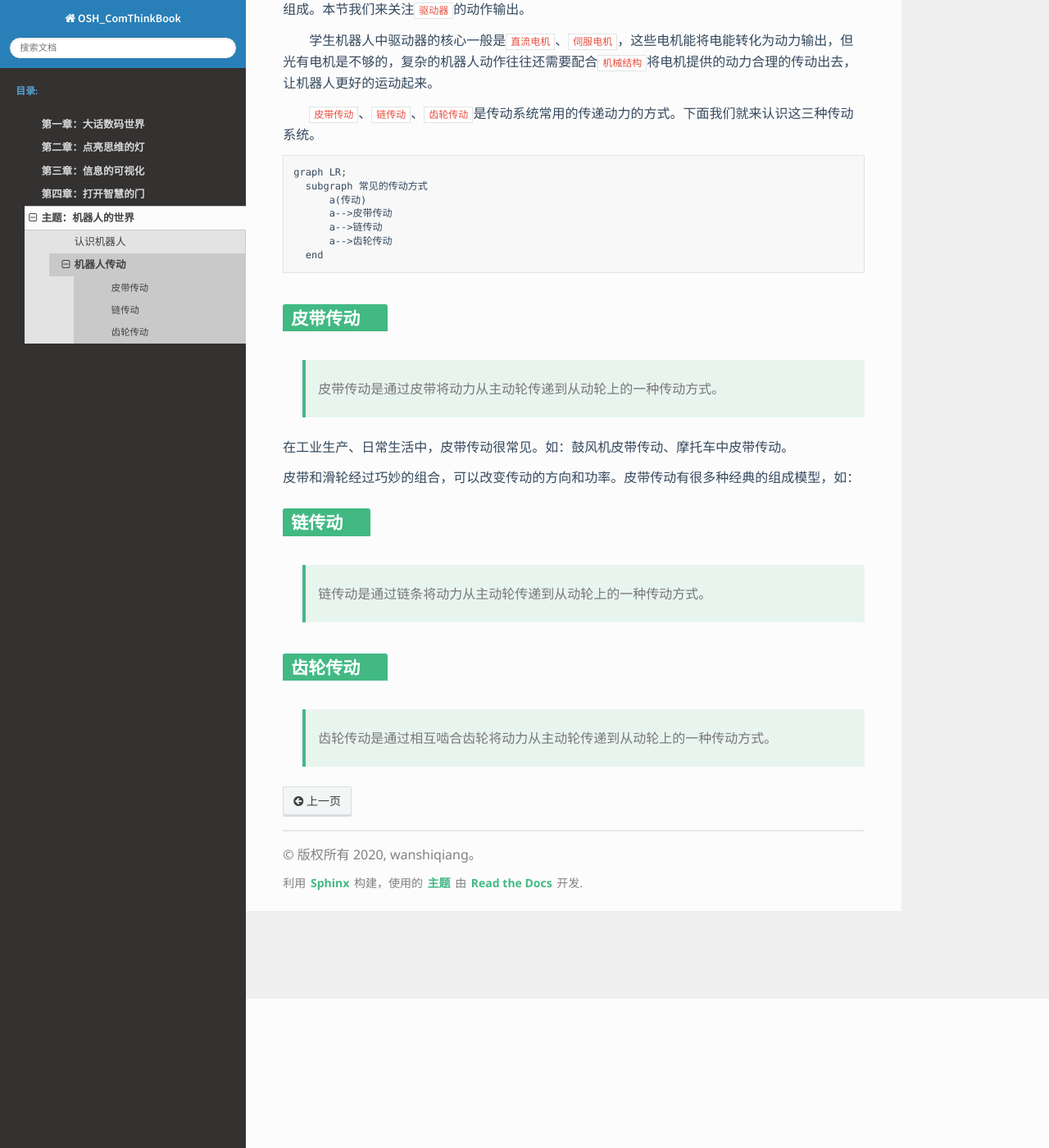
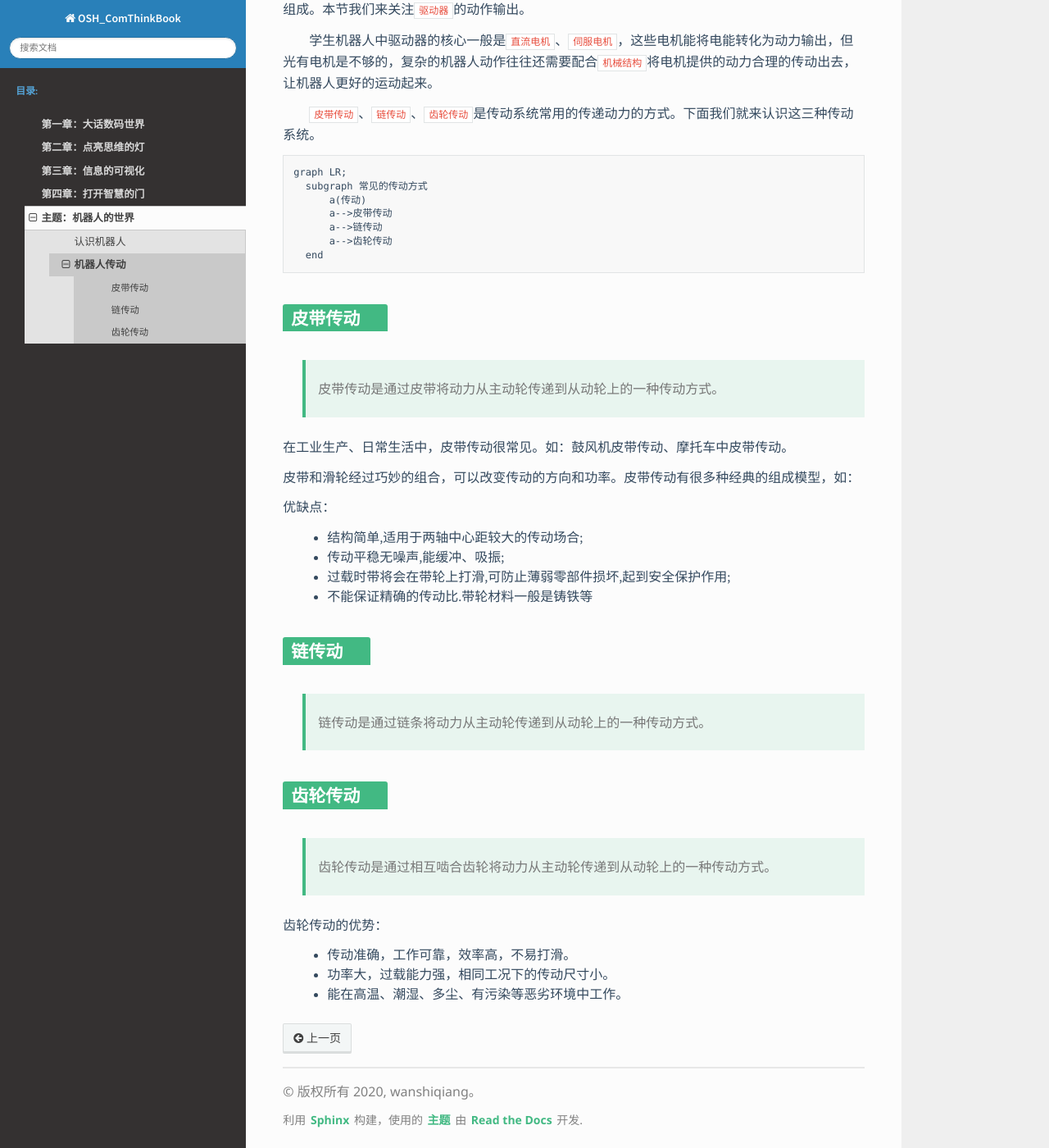
Before and after one commit to wanshiqiang/OSH_ComThinkBook, a Sphinx documentation site: the page built from source/bookChapters/robot/robot2.md, in a window 1280 px wide and 1400 px high, scrolled down 182 px. Shown: the whole window at 82% size. Built offline with Sphinx 7.4.7 and the Read the Docs theme 2.0.0, drawn with Linux system fonts in a browser that asks for light colours; a script that is not in the unit is left out.

Commit message:
机器人传动

```diff
--- a/source/bookChapters/robot/robot2.md
+++ b/source/bookChapters/robot/robot2.md
@@ -23,9 +23,20 @@ graph LR;
 
 皮带和滑轮经过巧妙的组合，可以改变传动的方向和功率。皮带传动有很多种经典的组成模型，如：
 
+优缺点：
+* 结构简单,适用于两轴中心距较大的传动场合;
+* 传动平稳无噪声,能缓冲、吸振;
+* 过载时带将会在带轮上打滑,可防止薄弱零部件损坏,起到安全保护作用;
+* 不能保证精确的传动比.带轮材料一般是铸铁等
+
 
 ## 链传动
 >链传动是通过链条将动力从主动轮传递到从动轮上的一种传动方式。
 
 ## 齿轮传动
 >齿轮传动是通过相互啮合齿轮将动力从主动轮传递到从动轮上的一种传动方式。
+
+齿轮传动的优势：
+* 传动准确，工作可靠，效率高，不易打滑。
+* 功率大，过载能力强，相同工况下的传动尺寸小。
+* 能在高温、潮湿、多尘、有污染等恶劣环境中工作。
```
